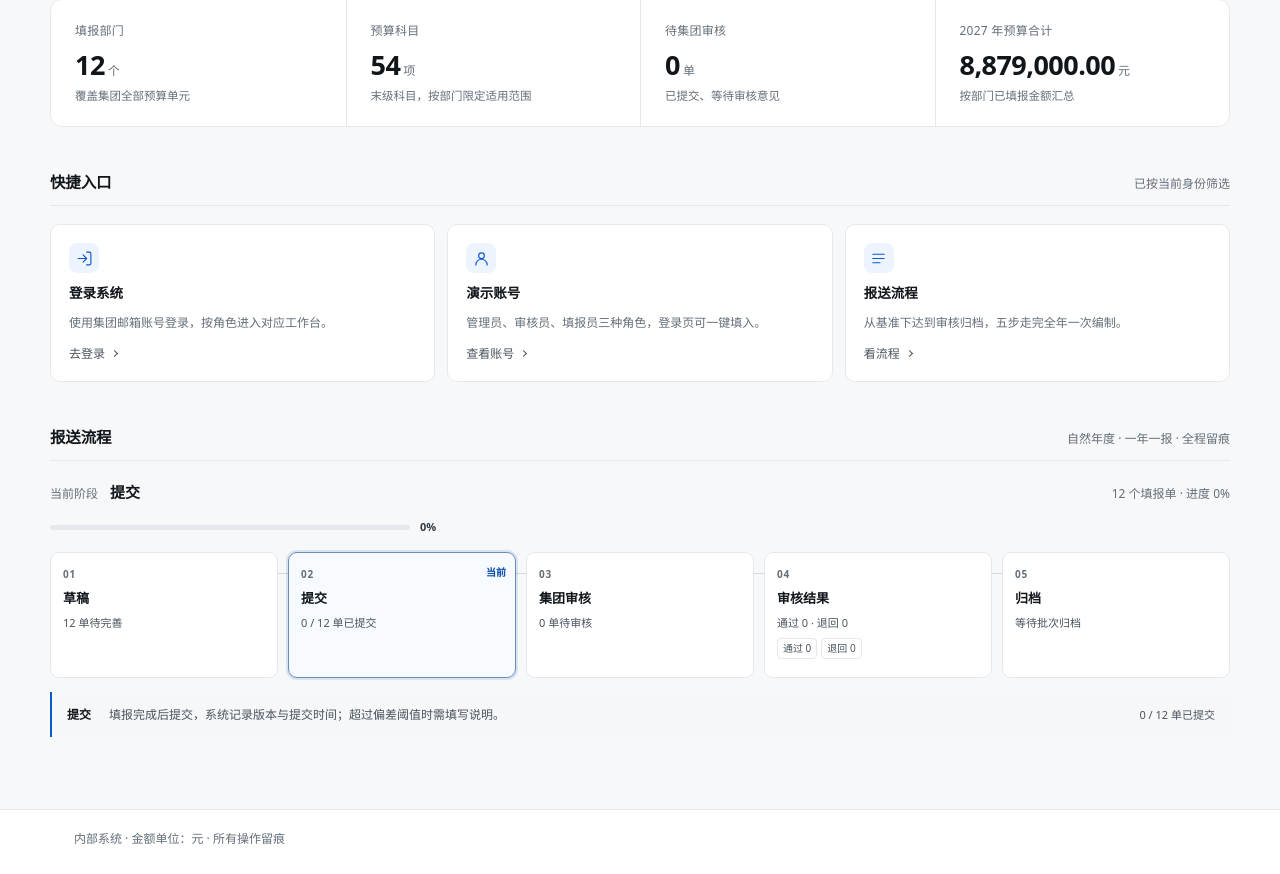
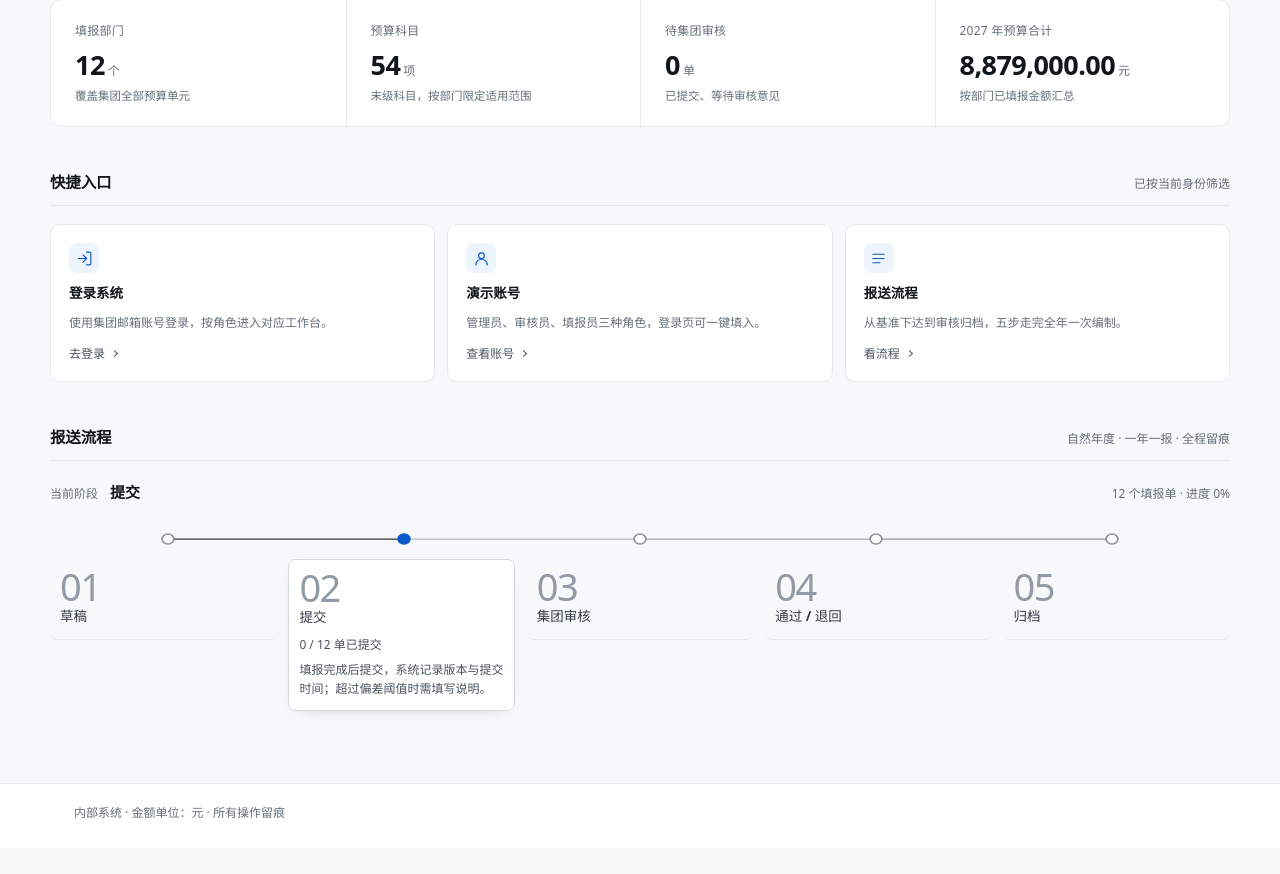
Before and after one commit to 1608492399-byte/groupbudget, an ASP.NET Core app: page / in a window 1280 px wide. Shown: the part 561-1435 px from the top of the page. After the commit the page ends 1379 px from the top, so only its background shows below. Run offline with ASP.NET Core 8, Linux system fonts and the light colour scheme; data comes from the database, SQL or seed files in the repository; some libraries are stand-ins or nearby versions.

Commit message:
首页：报送流程重构为时间轴组件，进度口径计入退回单据

```diff
--- a/ViewModels/HomeDashboardViewModel.cs
+++ b/ViewModels/HomeDashboardViewModel.cs
@@ -35,7 +35,7 @@ public class HomeDashboardViewModel
     /// <summary>填报员本批次单据状态。</summary>
     public string? MyFormStatus { get; set; }
 
-    /// <summary>已提交 + 已通过 占全部单据的比例（0-100）。</summary>
+    /// <summary>已提交或已审核（通过/退回）的单据占比（0-100）。</summary>
     public int ProgressPercent
-        => FormTotal == 0 ? 0 : (int)Math.Round((FormSubmitted + FormApproved) * 100m / FormTotal);
+        => FormTotal == 0 ? 0 : (int)Math.Round((FormSubmitted + FormApproved + FormReturned) * 100m / FormTotal);
 }
--- a/Views/Home/Index.cshtml
+++ b/Views/Home/Index.cshtml
@@ -1,4 +1,3 @@
-@model GroupBudget.ViewModels.HomeDashboardViewModel
 @model GroupBudget.ViewModels.HomeDashboardViewModel
 @{
     ViewData["Title"] = "首页";
@@ -21,7 +20,7 @@
         new { Title = "草稿", Meta = $"{Model.FormDraft} 单待完善", Detail = "填报员在本部门工作区编制预算。草稿可持续修改，金额变动由系统计算。" },
         new { Title = "提交", Meta = $"{Model.FormSubmitted + Model.FormApproved + Model.FormReturned} / {Model.FormTotal} 单已提交", Detail = "填报完成后提交，系统记录版本与提交时间；超过偏差阈值时需填写说明。" },
         new { Title = "集团审核", Meta = $"{Model.PendingCount} 单待审核", Detail = "集团审核员核对部门预算与基准数据，可通过或退回并填写审核意见。" },
-        new { Title = "审核结果", Meta = $"通过 {Model.FormApproved} · 退回 {Model.FormReturned}", Detail = "审核通过后进入归档准备；退回单据可按意见修订后重新提交。" },
+        new { Title = "通过 / 退回", Meta = $"通过 {Model.FormApproved} · 退回 {Model.FormReturned}", Detail = "审核通过后进入归档准备；退回单据可按意见修订后重新提交。" },
         new { Title = "归档", Meta = batch?.Status == BatchStatus.Archived ? "批次已归档" : "等待批次归档", Detail = "批次归档后，相关预算版本与审核记录保留，汇总数据可供导出与追溯。" }
     };
 }
@@ -223,7 +222,7 @@
                     <span class="go"><b>去导出</b></span>
                 </a>
 
-                if (Model.IsAdmin)
+                @if (Model.IsAdmin)
                 {
                     <a class="entry" asp-controller="Analytics" asp-action="Index">
                         <span class="ico"><svg viewBox="0 0 24 24" aria-hidden="true"><path d="M4 20V10M10 20V4M16 20v-7M22 20H2" /></svg></span>
@@ -264,37 +263,40 @@
             <strong>@flowStages[flowCurrentStage].Title</strong>
             <span class="flow-summary-meta">@(batch == null ? "等待管理员创建批次" : $"{Model.FormTotal} 个填报单 · 进度 {Model.ProgressPercent}%")</span>
         </div>
-        <div class="flow-progress" role="progressbar" aria-label="部门报送进度" aria-valuemin="0" aria-valuemax="100" aria-valuenow="@Model.ProgressPercent" aria-valuetext="@($"{Model.ProgressPercent}% 已提交或完成")">
-            <span class="flow-progress-track" aria-hidden="true"><i style="width:@(Model.ProgressPercent)%"></i></span>
-            <span class="flow-progress-value">@Model.ProgressPercent%</span>
-        </div>
+        <div class="workflow-visual">
+            <svg class="workflow-rail" viewBox="0 0 1000 40" preserveAspectRatio="none" aria-hidden="true" focusable="false">
+                <path class="workflow-rail-base rail-1" d="M100 20 H300" />
+                <path class="workflow-rail-base rail-2" d="M300 20 H500" />
+                <path class="workflow-rail-base rail-3" d="M500 20 H700" />
+                <path class="workflow-rail-base rail-4" d="M700 20 H900" />
+                <path class="workflow-rail-progress" d="M100 20 H900" pathLength="800" stroke-dasharray="800" stroke-dashoffset="@(800 - 200 * flowCurrentStage)" />
+                @for (var i = 0; i < flowStages.Length; i++)
+                {
+                    <circle class="workflow-rail-node @(i == flowCurrentStage ? "is-active" : "")" data-stage="@i" cx="@(100 + i * 200)" cy="20" r="5" />
+                }
+            </svg>
             <ol class="workflow" aria-label="预算报送工作流">
                 @for (var i = 0; i < flowStages.Length; i++)
                 {
                     var stage = flowStages[i];
-                <li class="workflow-item">
-                    <button type="button" class="workflow-step @(i == flowCurrentStage ? "is-current is-selected" : "")"
-                            data-title="@stage.Title" data-meta="@stage.Meta" data-detail="@stage.Detail"
-                            aria-pressed="@(i == flowCurrentStage ? "true" : "false")" @(i == flowCurrentStage ? "aria-current=step" : null)>
-                        <span class="workflow-index">0@(i + 1)</span>
+                    <li class="workflow-item @(i == flowCurrentStage ? "is-expanded" : "") @(i < flowCurrentStage ? "is-past" : "")">
+                        <button type="button" class="workflow-step" data-stage="@i" data-title="@stage.Title"
+                                aria-expanded="@(i == flowCurrentStage ? "true" : "false")"
+                                aria-controls="workflow-detail-@i" @(i == flowCurrentStage ? "aria-current=step" : null)>
+                            <span class="workflow-index" aria-hidden="true">0@(i + 1)</span>
                             <span class="workflow-title">@stage.Title</span>
+                            <span class="workflow-extra" id="workflow-detail-@i" aria-hidden="@(i == flowCurrentStage ? "false" : "true")">
                                 <span class="workflow-meta">@stage.Meta</span>
-                        @if (i == flowCurrentStage)
-                        {
-                            <span class="workflow-now">当前</span>
-                        }
+                                <span class="workflow-description">@stage.Detail</span>
                                 @if (i == 3)
                                 {
                                     <span class="workflow-branches"><span>通过 @Model.FormApproved</span><span>退回 @Model.FormReturned</span></span>
                                 }
+                            </span>
                         </button>
                     </li>
                 }
             </ol>
-        <div class="workflow-detail" id="workflow-detail" aria-live="polite" aria-atomic="true">
-            <span class="workflow-detail-kicker" id="workflow-detail-title">@flowStages[flowCurrentStage].Title</span>
-            <p id="workflow-detail-copy">@flowStages[flowCurrentStage].Detail</p>
-            <span class="workflow-detail-meta" id="workflow-detail-meta">@flowStages[flowCurrentStage].Meta</span>
         </div>
     </section>
 
@@ -303,21 +305,38 @@
 @section Scripts {
     <script>
         (() => {
-            const steps = document.querySelectorAll('.workflow-step');
-            const title = document.getElementById('workflow-detail-title');
-            const copy = document.getElementById('workflow-detail-copy');
-            const meta = document.getElementById('workflow-detail-meta');
-            steps.forEach((step) => {
-                step.addEventListener('click', () => {
-                    steps.forEach((item) => {
-                        item.classList.remove('is-selected');
-                        item.setAttribute('aria-pressed', 'false');
+            const visual = document.querySelector('.workflow-visual');
+            const items = Array.from(document.querySelectorAll('.workflow-item'));
+            const steps = items.map((item) => item.querySelector('.workflow-step'));
+            const nodes = visual.querySelectorAll('.workflow-rail-node');
+            const progress = visual.querySelector('.workflow-rail-progress');
+            const select = (index) => {
+                items.forEach((item, itemIndex) => {
+                    const step = steps[itemIndex];
+                    const expanded = itemIndex === index;
+                    item.classList.toggle('is-expanded', expanded);
+                    item.classList.toggle('is-past', itemIndex < index);
+                    step.setAttribute('aria-expanded', String(expanded));
+                    step.querySelector('.workflow-extra').setAttribute('aria-hidden', String(!expanded));
+                    if (step.hasAttribute('aria-current')) step.removeAttribute('aria-current');
+                    if (expanded) step.setAttribute('aria-current', 'step');
                 });
-                    step.classList.add('is-selected');
-                    step.setAttribute('aria-pressed', 'true');
-                    title.textContent = step.dataset.title;
-                    copy.textContent = step.dataset.detail;
-                    meta.textContent = step.dataset.meta;
+                nodes.forEach((node, nodeIndex) => node.classList.toggle('is-active', nodeIndex === index));
+                progress.style.strokeDashoffset = String(800 - 200 * index);
+            };
+
+            steps.forEach((step, index) => {
+                step.addEventListener('click', () => select(index));
+                step.addEventListener('keydown', (event) => {
+                    const direction = event.key === 'ArrowRight' || event.key === 'ArrowDown' ? 1
+                        : event.key === 'ArrowLeft' || event.key === 'ArrowUp' ? -1 : 0;
+                    if (direction) {
+                        event.preventDefault();
+                        steps[(index + direction + steps.length) % steps.length].focus();
+                    } else if (event.key === 'Home' || event.key === 'End') {
+                        event.preventDefault();
+                        steps[event.key === 'Home' ? 0 : steps.length - 1].focus();
+                    }
                 });
             });
         })();
--- a/wwwroot/css/brand.css
+++ b/wwwroot/css/brand.css
@@ -97,25 +97,6 @@ body.home-body footer.footer > .container-fluid {
   max-width: 1180px;
   margin: 0 auto;
   padding: 4px 0 56px;
-  animation: home-enter .48s cubic-bezier(.2, .7, .2, 1) both;
-}
-
-.home-page > section {
-  animation: home-reveal .42s cubic-bezier(.2, .7, .2, 1) both;
-}
-
-.home-page > section:nth-child(2) { animation-delay: .07s; }
-.home-page > section:nth-child(3) { animation-delay: .14s; }
-.home-page > section:nth-child(4) { animation-delay: .21s; }
-
-@keyframes home-enter {
-  from { opacity: 0; transform: translateY(8px); }
-  to { opacity: 1; transform: translateY(0); }
-}
-
-@keyframes home-reveal {
-  from { opacity: 0; transform: translateY(7px); }
-  to { opacity: 1; transform: translateY(0); }
 }
 
 .home-page h1,
@@ -619,170 +600,164 @@ body.home-body footer.footer > .container-fluid {
   font-variant-numeric: tabular-nums;
 }
 
-.flow-progress {
-  display: flex;
-  align-items: center;
-  gap: 10px;
-  margin: 0 0 16px;
+.workflow-visual {
+  position: relative;
+  margin-top: 16px;
 }
 
-.flow-progress-track {
-  display: block;
-  width: min(100%, 360px);
-  height: 5px;
-  overflow: hidden;
-  border-radius: 999px;
-  background: #e5e9ee;
+.workflow-rail {
+  position: absolute;
+  inset: 0 0 auto;
+  width: 100%;
+  height: 40px;
+  overflow: visible;
+  pointer-events: none;
 }
 
-.flow-progress-track i {
-  display: block;
-  height: 100%;
-  border-radius: inherit;
-  background: var(--accent);
-  transition: width .35s ease;
+.workflow-rail-base,
+.workflow-rail-progress {
+  fill: none;
+  stroke: var(--ink);
+  stroke-linecap: round;
+  stroke-width: 1.25;
 }
 
-.flow-progress-value {
-  color: var(--ink-2);
-  font-size: 11px;
-  font-weight: 600;
-  font-variant-numeric: tabular-nums;
+.workflow-rail-base.rail-1 { stroke-opacity: .18; }
+.workflow-rail-base.rail-2 { stroke-opacity: .27; }
+.workflow-rail-base.rail-3 { stroke-opacity: .36; }
+.workflow-rail-base.rail-4 { stroke-opacity: .45; }
+
+.workflow-rail-progress {
+  stroke-opacity: .76;
+  transition: stroke-dashoffset .32s cubic-bezier(.16, 1, .3, 1);
+}
+
+.workflow-rail-node {
+  fill: var(--paper);
+  stroke: #8b949e;
+  stroke-width: 1.5;
+  transition: fill .22s ease, stroke .22s ease;
+}
+
+.workflow-rail-node.is-active {
+  fill: var(--accent);
+  stroke: var(--accent);
 }
 
 .workflow {
+  position: relative;
   display: grid;
   grid-template-columns: repeat(5, minmax(0, 1fr));
-  gap: 10px;
+  gap: 12px;
   margin: 0;
-  padding: 0;
+  padding: 40px 0 0;
   list-style: none;
 }
 
 .workflow-item {
-  position: relative;
   min-width: 0;
+  animation: workflow-stage-enter .52s cubic-bezier(.16, 1, .3, 1) both;
 }
 
-.workflow-item:not(:last-child)::after {
-  position: absolute;
-  z-index: 0;
-  top: 21px;
-  left: calc(50% + 24px);
-  width: calc(100% - 38px);
-  height: 1px;
-  background: var(--line-2);
-  content: "";
+.workflow-item:nth-child(2) { animation-delay: .04s; }
+.workflow-item:nth-child(3) { animation-delay: .08s; }
+.workflow-item:nth-child(4) { animation-delay: .12s; }
+.workflow-item:nth-child(5) { animation-delay: .16s; }
+
+@keyframes workflow-stage-enter {
+  from { opacity: 0; transform: translateY(12px); }
+  to { opacity: 1; transform: translateY(0); }
 }
 
 .workflow-step {
   position: relative;
-  z-index: 1;
   display: flex;
   width: 100%;
-  min-height: 126px;
+  min-height: 74px;
   flex-direction: column;
   align-items: flex-start;
-  gap: 7px;
-  padding: 14px 12px;
-  border: 1px solid var(--line);
-  border-radius: 9px;
-  background: var(--paper);
+  gap: 2px;
+  padding: 8px 10px 10px;
+  border: 0;
+  border-bottom: 1px solid var(--line);
+  border-radius: 7px;
+  background: transparent;
   color: var(--ink-2);
   text-align: left;
   cursor: pointer;
-  transition: border-color .18s ease, background-color .18s ease, box-shadow .18s ease, transform .18s ease;
+  transition: border-color .16s ease-out, background-color .16s ease-out, box-shadow .16s ease-out, transform .16s ease-out;
 }
 
 .workflow-step:hover {
-  border-color: #9aa8b7;
+  border-bottom-color: var(--ink-3);
   transform: translateY(-2px);
 }
 
-.workflow-step.is-current {
-  border-color: #6b8ebd;
-  background: #f7faff;
+.workflow-item.is-expanded .workflow-step {
+  min-height: 74px;
+  padding: 8px 10px 12px;
+  border: 1px solid var(--line-2);
+  background: var(--paper);
+  box-shadow: 0 5px 16px -14px rgba(17, 22, 27, .56);
 }
 
-.workflow-step.is-selected {
-  box-shadow: 0 0 0 2px rgba(10, 88, 202, .13);
+.workflow-step:focus-visible {
+  outline: 2px solid var(--ink);
+  outline-offset: 3px;
 }
 
 .workflow-index {
-  color: var(--ink-4);
-  font-size: 10px;
-  font-weight: 600;
-  letter-spacing: .08em;
+  color: #929ba5;
+  font-size: clamp(28px, 3vw, 38px);
+  font-weight: 400;
+  line-height: 1;
+  letter-spacing: -.04em;
   font-variant-numeric: tabular-nums;
 }
 
 .workflow-title {
-  color: var(--ink);
-  font-size: 13px;
-  font-weight: 600;
+  color: var(--ink-2);
+  font-size: 13.5px;
+  font-weight: 550;
+  line-height: 1.45;
+}
+
+.workflow-extra {
+  display: flex;
+  max-height: 0;
+  flex-direction: column;
+  gap: 7px;
+  overflow: hidden;
+  opacity: 0;
+  transition: max-height .32s cubic-bezier(.16, 1, .3, 1), opacity .22s ease;
+}
+
+.workflow-item.is-expanded .workflow-extra {
+  max-height: 12rem;
+  padding-top: 6px;
+  opacity: 1;
 }
 
 .workflow-meta {
   color: var(--ink-3);
-  font-size: 11px;
+  font-size: 12px;
   line-height: 1.45;
-  overflow-wrap: anywhere;
   font-variant-numeric: tabular-nums;
 }
 
-.workflow-now {
-  position: absolute;
-  top: 12px;
-  right: 9px;
-  color: #0a4aa8;
-  font-size: 10px;
-  font-weight: 600;
+.workflow-description {
+  color: var(--ink-3);
+  font-size: 12px;
+  line-height: 1.6;
+  overflow-wrap: anywhere;
 }
 
 .workflow-branches {
   display: flex;
   flex-wrap: wrap;
-  gap: 4px;
-}
-
-.workflow-branches span {
-  padding: 2px 5px;
-  border: 1px solid var(--line);
-  border-radius: 4px;
-  color: var(--ink-3);
-  font-size: 10px;
-  font-variant-numeric: tabular-nums;
-}
-
-.workflow-detail {
-  display: grid;
-  grid-template-columns: auto minmax(0, 1fr) auto;
-  align-items: baseline;
-  gap: 10px 18px;
-  margin-top: 14px;
-  padding: 13px 15px;
-  border-left: 2px solid var(--accent);
-  background: #f5f7f9;
-}
-
-.workflow-detail-kicker {
-  color: var(--ink);
-  font-size: 12px;
-  font-weight: 600;
-  white-space: nowrap;
-}
-
-.workflow-detail p {
-  margin: 0;
-  color: var(--ink-3);
-  font-size: 12px;
-  line-height: 1.6;
-}
-
-.workflow-detail-meta {
+  gap: 5px 12px;
   color: var(--ink-3);
   font-size: 11px;
-  white-space: nowrap;
   font-variant-numeric: tabular-nums;
 }
 
--- a/wwwroot/css/site.css
+++ b/wwwroot/css/site.css
@@ -19,6 +19,26 @@ html {
 
 body {
   margin-bottom: 60px;
+}
+
+@keyframes app-route-enter {
+  from { opacity: 0; transform: translateY(6px); }
+  to { opacity: 1; transform: translateY(0); }
+}
+
+@keyframes app-route-enter-reduced {
+  from { opacity: 0; }
+  to { opacity: 1; }
+}
+
+body main {
+  animation: app-route-enter .24s ease-out both;
+}
+
+@media (prefers-reduced-motion: reduce) {
+  body main {
+    animation: app-route-enter-reduced .1s ease-out both;
+  }
 }
 
 /* ==========================================================================
```
Also changed, not shown: other parts of wwwroot/css/brand.css (+77 -73 lines). Lines whose indentation alone changed are shown as unchanged.
